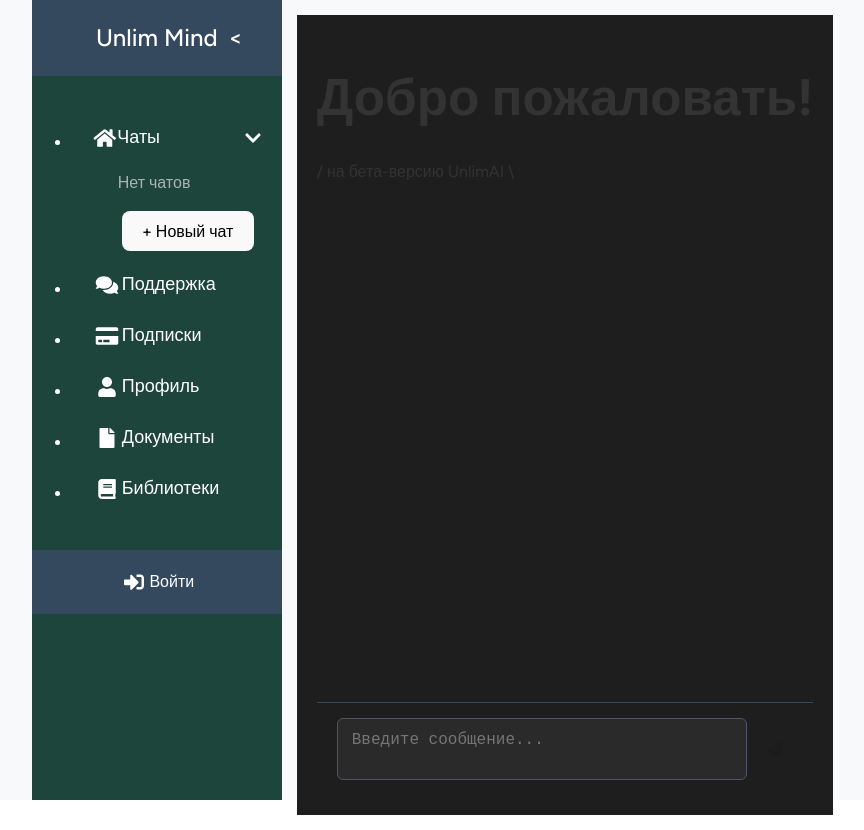
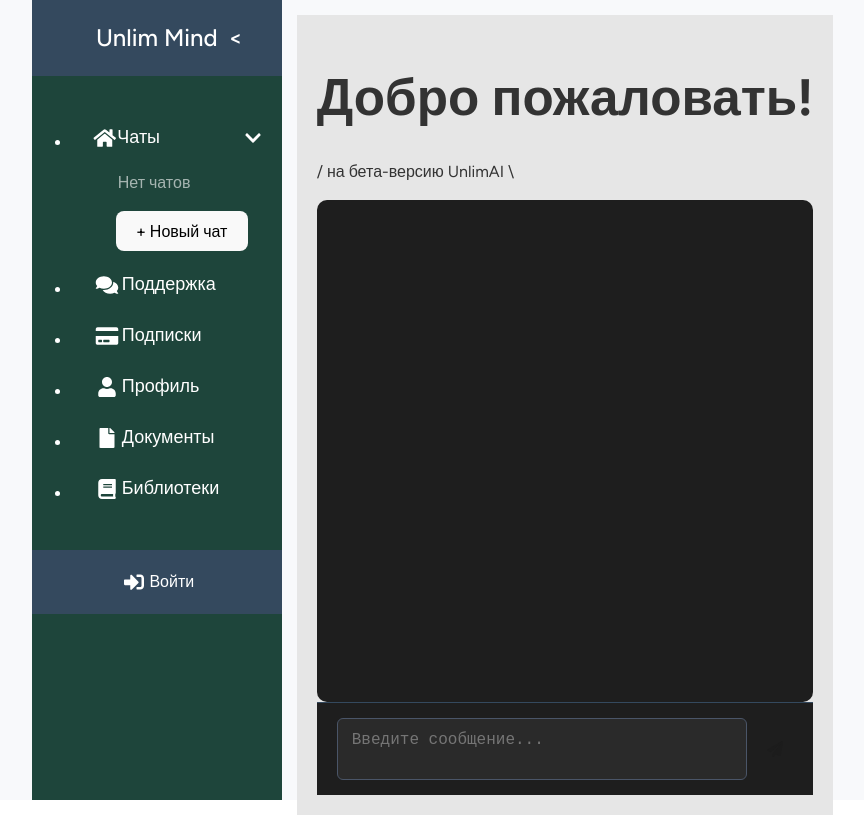
Before and after one commit to Maricvs/CRIDANSE, a React (Vite) app in the folder frontend/: page / in a window 1280 px wide. Shown: the whole page, without its empty margins (200-1064 px from the left). Built offline with nearby package versions, Linux system fonts and the light colour scheme.

Commit message:
Цсс
цсс

```diff
--- a/frontend/src/ChatField.css
+++ b/frontend/src/ChatField.css
@@ -8,7 +8,7 @@
   margin: 0 auto;
   padding: 20px;
   box-sizing: border-box;
-  background-color: #1e1e1e;
+  background-color: #e6e6e6;
 }
 
 /* Заголовок чата */
--- a/frontend/src/Sidebar.css
+++ b/frontend/src/Sidebar.css
@@ -133,16 +133,18 @@
 }
 
 .chat-list li {
-  padding: 8px 20px;
-  font-size: 16px;
+  padding: 8px 14px;
+  text-align: left;
+  white-space: nowrap;
+  overflow: hidden;
+  text-overflow: ellipsis;
   cursor: pointer;
-  transition: background-color 0.3s ease;
+  transition: background 0.2s;
 }
 
 .chat-list li:hover {
-  background-color: #34495e;
+  background-color: #2d3e3f;
 }
-
 /* Футер сайдбара */
 .sidebar-footer {
   padding: 20px;
--- a/frontend/src/components/ChatField.tsx
+++ b/frontend/src/components/ChatField.tsx
@@ -1,48 +1,77 @@
 import React, { useState } from 'react';
-import { useParams } from 'react-router-dom';
+import { useNavigate, useParams } from 'react-router-dom';
 import { FaPaperPlane } from 'react-icons/fa';
 import '../ChatField.css';
 
 const ChatField: React.FC = () => {
   const { id } = useParams();
+  const navigate = useNavigate();
+  const chatId = id ? parseInt(id, 10) : null;
+
   const [messages, setMessages] = useState<{ text: string; isUser: boolean }[]>([]);
   const [inputValue, setInputValue] = useState('');
-  const chatId = id ? parseInt(id, 10) : null;
+  const [creatingChat, setCreatingChat] = useState(false);
 
-  const handleSendMessage = () => {
+  const handleSendMessage = async () => {
     if (!inputValue.trim()) return;
 
     const userMessage = { text: inputValue, isUser: true };
     setMessages((prev) => [...prev, userMessage]);
+    const userId = localStorage.getItem('user_id');
+    const prompt = inputValue;
     setInputValue('');
 
-    fetch('/api/gpt/ask', {
+    try {
+      let currentChatId = chatId;
+
+      // Создаём новый чат, если его нет
+      if (!currentChatId && !creatingChat) {
+        setCreatingChat(true);
+        const chatResponse = await fetch('/api/chats', {
           method: 'POST',
           headers: { 'Content-Type': 'application/json' },
           body: JSON.stringify({
-        prompt: inputValue,
-        user_id: localStorage.getItem('user_id'),
-        chat_id: chatId,
+            user_id: parseInt(userId || '0', 10),
+            title: 'Новый чат',
           }),
-    })
-      .then((res) => res.json())
-      .then((data) => {
+        });
+
+        const newChat = await chatResponse.json();
+        currentChatId = newChat.id;
+        navigate(`/chat/${currentChatId}`);
+      }
+
+      // Отправляем сообщение в GPT
+      const response = await fetch('/api/gpt/ask', {
+        method: 'POST',
+        headers: { 'Content-Type': 'application/json' },
+        body: JSON.stringify({
+          prompt,
+          user_id: userId,
+          chat_id: currentChatId,
+        }),
+      });
+
+      const data = await response.json();
       const botMessage = { text: data.response || 'Ошибка', isUser: false };
       setMessages((prev) => [...prev, botMessage]);
-      })
-      .catch(() => {
+    } catch (err) {
       setMessages((prev) => [...prev, { text: 'Ошибка при запросе 😢', isUser: false }]);
-      });
+    }
   };
-
-  const hasMessage = messages.length > 0;
 
   return (
     <div className="chat-container-center">
-      {!hasMessage && (
+      {messages.length === 0 && (
         <div className="chat-welcome">
+          {!chatId ? (
+            <>
               <h1>Добро пожаловать!</h1>
               <p>/ на бета-версию UnlimAI \</p>
+            </>
+          ) : (
+            <h2>Чат № {chatId}</h2>
+          )}
         </div>
       )}
 
```
Lines whose indentation alone changed are shown as unchanged.
